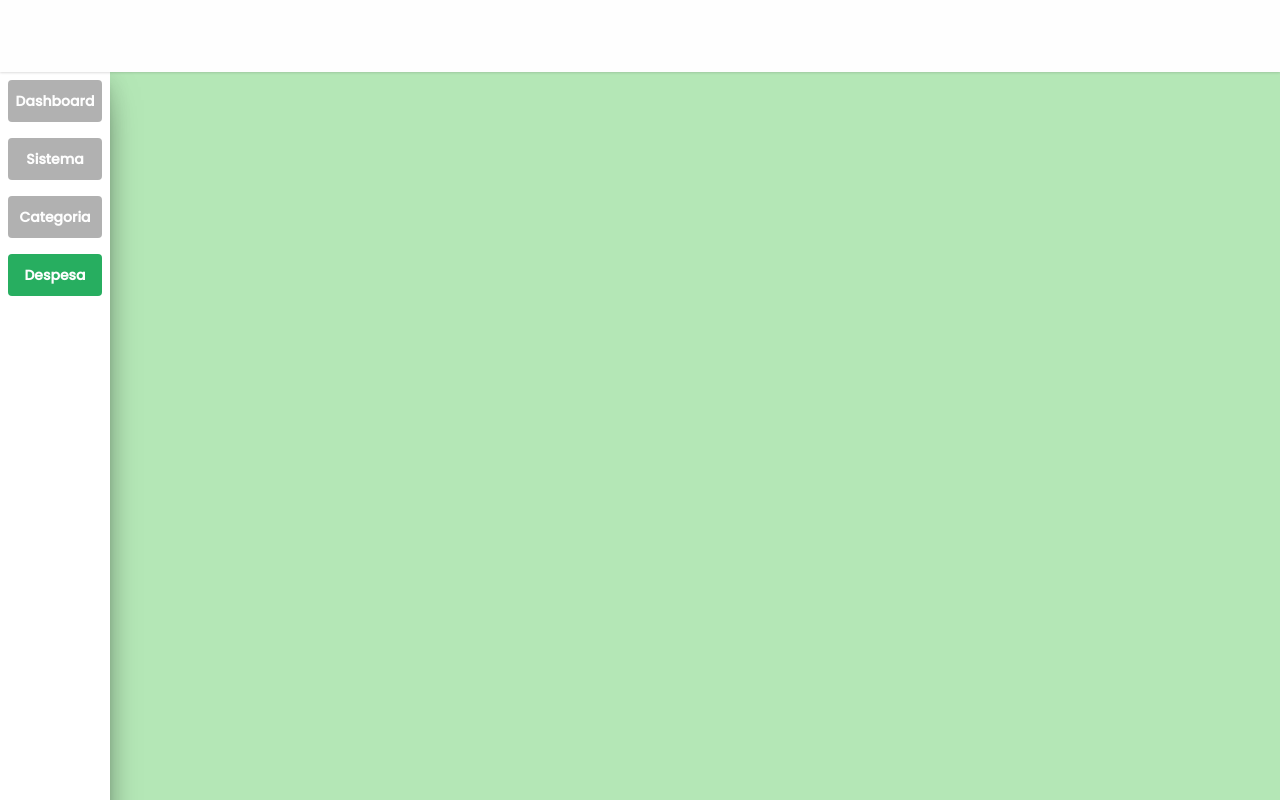
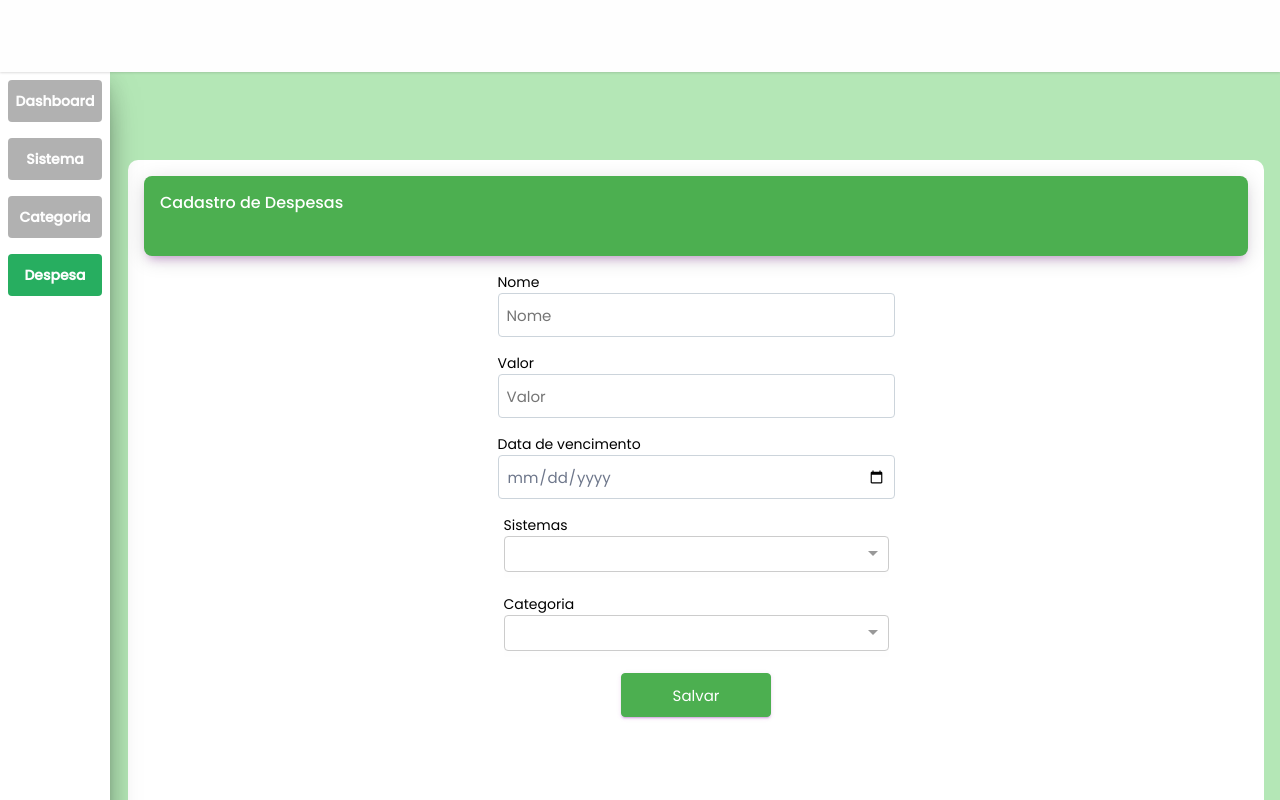
Before and after one commit to silvarafaell/Sistema_Financeiro_.NET_Angular, an Angular app in the folder Front/sistema-financeiro/: page /despesa in a window 1280 px wide. Shown: the top 800 px of the page. Built offline with nearby package versions, Linux system fonts and the light colour scheme.

Commit message:
layout das paginas de cadastro

```diff
--- a/Front/sistema-financeiro/package.json
+++ b/Front/sistema-financeiro/package.json
@@ -19,6 +19,7 @@
     "@angular/platform-browser": "^16.2.0",
     "@angular/platform-browser-dynamic": "^16.2.0",
     "@angular/router": "^16.2.0",
+    "@ng-select/ng-select": "^11.1.1",
     "rxjs": "~7.8.0",
     "tslib": "^2.3.0",
     "zone.js": "~0.13.0"
--- /dev/null
+++ b/Front/sistema-financeiro/src/app/models/SelectModel.ts
@@ -0,0 +1,5 @@
+export class SelectModel
+{
+    id:string="";
+    name:string ="";
+}
--- a/Front/sistema-financeiro/src/app/pages/categoria/categoria.component.html
+++ b/Front/sistema-financeiro/src/app/pages/categoria/categoria.component.html
@@ -1,2 +1,46 @@
 <navbar></navbar>
 <sidebar></sidebar>
+
+
+<div class="container-base">
+
+    <div class="content-page">
+        <div class="card-header">
+            <div class="card-title">
+                Cadastro de Categoria
+            </div>
+        </div>
+
+        <form class="form-page" [formGroup]="categoriaForm" (submit)="enviar()">
+
+            <div class="row">
+                <div class="group-row">
+                    <label>Nome</label>
+                    <input type="text" name="name" id="name" placeholder="Nome" formControlName="name" required />
+                    <label class="error-input" *ngIf="categoriaForm.get('name')?.errors?.['required'] &&
+                    categoriaForm.get('name')?.touched">
+                        Campo Obrigatório!
+                    </label>
+                </div>
+            </div>
+
+            <div class="row">
+                <div class="group-row">
+                    <label>Sistemas</label>
+                   <ng-select class="select-padrao" [(ngModel)]="sistemaSelect" [items]="listSistemas"  bindLabel="name"  [multiple]="false" [clearable]="false"
+                   [searchable]="false"></ng-select>
+                </div>
+            </div>
+
+
+            <div class="row">
+                <div class="group-row">
+                    <input type="submit" value="Salvar" class="btn-primary" />
+                </div>
+            </div>
+
+        </form>
+
+    </div>
+
+</div>
--- a/Front/sistema-financeiro/src/app/pages/categoria/categoria.component.ts
+++ b/Front/sistema-financeiro/src/app/pages/categoria/categoria.component.ts
@@ -1,4 +1,6 @@
 import { Component } from '@angular/core';
+import { FormBuilder, FormGroup, Validators } from '@angular/forms';
+import { SelectModel } from 'src/app/models/selectModel';
 import { MenuService } from 'src/app/services/menu.service';
 
 @Component({
@@ -7,11 +9,35 @@
   styleUrls: ['./categoria.component.scss']
 })
 export class CategoriaComponent {
-  constructor(public menuService: MenuService) {
+  constructor(public menuService: MenuService, public formBuilder: FormBuilder) {
   }
+
+  listSistemas = new Array<SelectModel>();
+  sistemaSelect = new SelectModel();
+
+  categoriaForm: FormGroup;
 
   ngOnInit() {
     this.menuService.menuSelecionado = 3;
+
+    this.categoriaForm = this.formBuilder.group
+      (
+        {
+          name: ['', [Validators.required]]
+        }
+      )
   }
 
+  dadorForm() {
+    return this.categoriaForm.controls;
+  }
+
+  enviar() {
+    debugger
+    var dados = this.dadorForm();
+
+    alert(dados["name"].value)
+  }
+
+
 }
--- a/Front/sistema-financeiro/src/app/pages/despesa/despesa.component.html
+++ b/Front/sistema-financeiro/src/app/pages/despesa/despesa.component.html
@@ -1,2 +1,77 @@
 <navbar></navbar>
 <sidebar></sidebar>
+
+
+<div class="container-base">
+
+    <div class="content-page">
+        <div class="card-header">
+            <div class="card-title">
+                Cadastro de Despesas
+            </div>
+        </div>
+
+        <form class="form-page" [formGroup]="despesaForm" (submit)="enviar()">
+
+            <div class="row">
+                <div class="group-row">
+                    <label>Nome</label>
+                    <input type="text" name="name" id="name" placeholder="Nome" formControlName="name" required />
+                    <label class="error-input" *ngIf="despesaForm.get('name')?.errors?.['required'] &&
+                    despesaForm.get('name')?.touched">
+                        Campo Obrigatório!
+                    </label>
+                </div>
+            </div>
+
+            <div class="row">
+                <div class="group-row">
+                    <label>Valor</label>
+                    <input type="number" name="valor" id="valor" placeholder="Valor" formControlName="valor" required />
+                    <label class="error-input" *ngIf="despesaForm.get('valor')?.errors?.['required'] &&
+                    despesaForm.get('valor')?.touched">
+                        Campo Obrigatório!
+                    </label>
+                </div>
+            </div>
+
+            <div class="row">
+                <div class="group-row">
+                    <label>Data de vencimento</label>
+                    <input type="date" name="data" id="data" placeholder="Data" formControlName="data" required />
+                    <label class="error-input" *ngIf="despesaForm.get('data')?.errors?.['required'] &&
+                    despesaForm.get('data')?.touched">
+                        Campo Obrigatório!
+                    </label>
+                </div>
+            </div>
+
+
+            <div class="row">
+                <div class="group-row">
+                    <label>Sistemas</label>
+                   <ng-select class="select-padrao"  formControlName="sistemaSelect" [(ngModel)]="sistemaSelect" [items]="listSistemas"  bindLabel="name"  [multiple]="false" [clearable]="false"
+                   [searchable]="false"></ng-select>
+                </div>
+            </div>
+
+            <div class="row">
+                <div class="group-row">
+                    <label>Categoria</label>
+                   <ng-select class="select-padrao" formControlName="categoriaSelect" [(ngModel)]="categoriaSelect" [items]="listCategorias"  bindLabel="name"  [multiple]="false" [clearable]="false"
+                   [searchable]="false"></ng-select>
+                </div>
+            </div>
+
+
+            <div class="row">
+                <div class="group-row">
+                    <input type="submit" value="Salvar" class="btn-primary" />
+                </div>
+            </div>
+
+        </form>
+
+    </div>
+
+</div>
--- a/Front/sistema-financeiro/src/app/pages/despesa/despesa.component.ts
+++ b/Front/sistema-financeiro/src/app/pages/despesa/despesa.component.ts
@@ -1,4 +1,6 @@
 import { Component } from '@angular/core';
+import { FormBuilder, FormGroup, Validators } from '@angular/forms';
+import { SelectModel } from 'src/app/models/selectModel';
 import { MenuService } from 'src/app/services/menu.service';
 
 @Component({
@@ -7,11 +9,43 @@
   styleUrls: ['./despesa.component.scss']
 })
 export class DespesaComponent {
-  constructor(public menuService: MenuService) {
+  constructor(public menuService: MenuService, public formBuilder: FormBuilder) {
   }
+
+  listSistemas = new Array<SelectModel>();
+  sistemaSelect = new SelectModel();
+
+
+  listCategorias = new Array<SelectModel>();
+  categoriaSelect = new SelectModel();
+
+  despesaForm: FormGroup;
+
 
   ngOnInit() {
     this.menuService.menuSelecionado = 4;
+
+    this.despesaForm = this.formBuilder.group
+      (
+        {
+          name: ['', [Validators.required]],
+          valor: ['', [Validators.required]],
+          data: ['', [Validators.required]],
+          sistemaSelect: ['', [Validators.required]],
+          categoriaSelect: ['', [Validators.required]],
+        }
+      )
+  }
+
+  dadorForm() {
+    return this.despesaForm.controls;
+  }
+
+  enviar() {
+    debugger
+    var dados = this.dadorForm();
+
+    alert(dados["name"].value)
   }
 
 }
--- a/Front/sistema-financeiro/src/styles.scss
+++ b/Front/sistema-financeiro/src/styles.scss
@@ -5,6 +5,7 @@
 @import url("https://fonts.googleapis.com/css2?family=Poppins:wght@100;300;400;500&display=swap");
 
 @import "~@angular/material/prebuilt-themes/deeppurple-amber.css";
+@import "~@ng-select/ng-select/themes/default.theme.css";
 
 
 
@@ -33,6 +34,9 @@
   border-radius: 4px;
   padding: 8px;
   color: #6e778b;
+
+  font-size: 15px;
+  font-family: "Poppins";
 }
 
 label {
@@ -99,3 +103,30 @@
     }
   }
 }
+
+.select-padrao {
+  background: #fefefe;
+  box-sizing: border-box;
+  border-radius: 3px;
+  font-family: "Poppins";
+  font-style: normal;
+  font-weight: 400;
+  font-size: 12px;
+  line-height: 160%;
+  color: #1e1e1e;
+  width: 385px;
+  height: 42px;
+}
+
+::ng-deep .ng-select.ng-select-single .ng-select-container {
+  height: 36px !important;
+}
+
+::ng-deep .ng-select .ng-select-container {
+  color: #333;
+  background-color: #fff;
+  border-radius: 4px;
+  border: 1px solid #acacac;
+  min-height: 42px;
+  align-items: center;
+}
```
Also changed, not shown: Front/sistema-financeiro/src/app/pages/categoria/categoria.module.ts (+6 -1 lines), Front/sistema-financeiro/src/app/pages/despesa/despesa.module.ts (+6 -1 lines), 1 other file (tests, documents, lock files or other folders).
